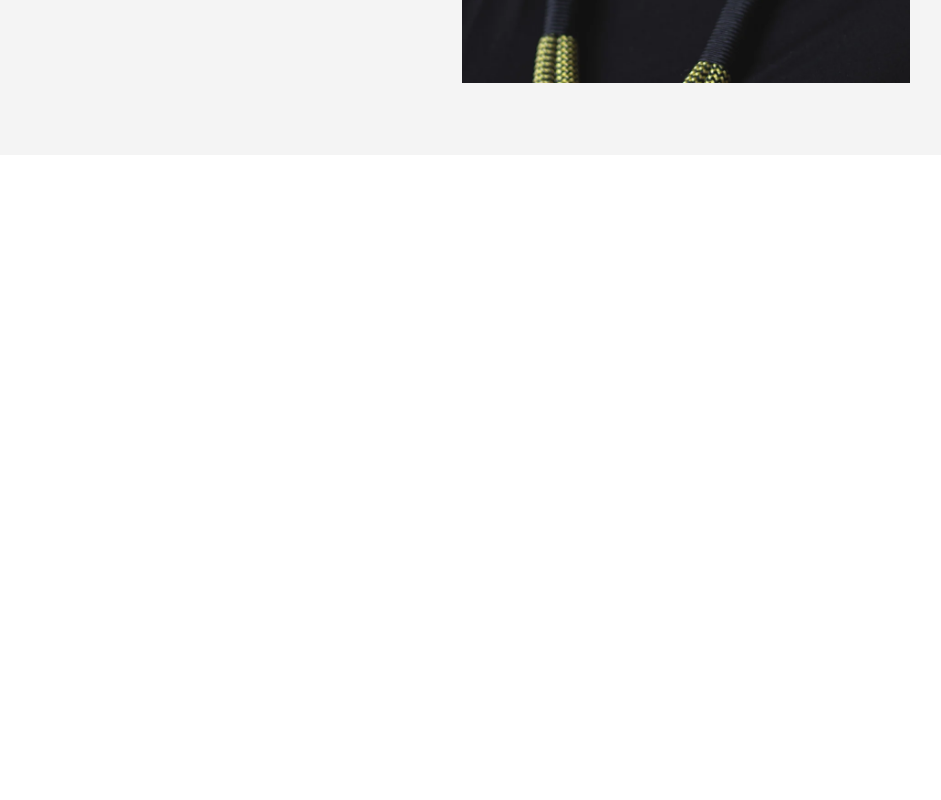
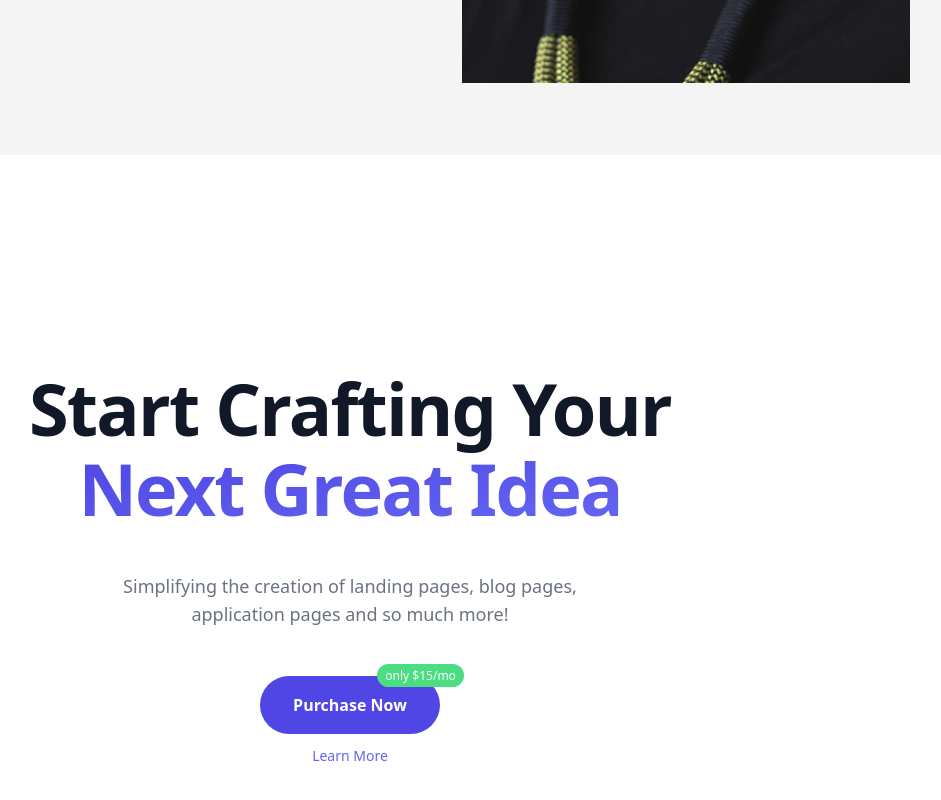
Before and after one commit to tcisse/next-blog, a Next.js app: page / in a window 1280 px wide. Shown: the part 721-1521 px from the top of the page, without its empty margins (290-1231 px from the left). Before the commit the page ends 964 px from the top, so only its background shows below. Built offline with nearby package versions, Linux system fonts and the light colour scheme.

Commit message:
- add second hero section

```diff
--- a/package.json
+++ b/package.json
@@ -13,7 +13,8 @@
     "eslint-config-next": "13.2.4",
     "next": "13.2.4",
     "react": "18.2.0",
-    "react-dom": "18.2.0"
+    "react-dom": "18.2.0",
+    "react-icons": "^4.8.0"
   },
   "devDependencies": {
     "autoprefixer": "^10.4.14",
--- a/src/pages/components/Hero.jsx
+++ b/src/pages/components/Hero.jsx
@@ -8,16 +8,47 @@ export default function Hero() {
       <div className="max-w-6xl flex flex-col mx-auto py-6 justify-between items-center md:items-center md:flex-row md:pt-16 md:pb-40 px-4">
         <div className="md:max-w-2xl">
           <p className="md:text-7xl text-3xl">
-            À la <span className="italic font-normal">recherche</span> d'un nouveau{" "}
-            <span className="font-bold">challenge.</span> Pour changer le{" "}
-            <span className="font-bold">monde</span> du
-             <span className="font-bold box-decoration-slice bg-[#f0ff00] ml-2">digital.</span>
+            À la <span className="italic font-normal">recherche</span> d'un
+            nouveau <span className="font-bold">challenge.</span> Pour changer
+            le <span className="font-bold">monde</span> du
+            <span className="font-bold box-decoration-slice bg-[#f0ff00] ml-2">
+              digital.
+            </span>
           </p>
         </div>
         <div>
           <Image src="/assets/hero_image.webp" width={500} height={70} alt="" />
         </div>
       </div>
+      <div className="container max-w-lg px-4 py-32 mx-auto mt-px text-left md:max-w-none md:text-center">
+        <h1 className="text-5xl font-extrabold leading-10 tracking-tight text-left text-gray-900 md:text-center sm:leading-none md:text-6xl lg:text-7xl">
+          <span class="inline md:block">Start Crafting Your</span>{" "}
+          <span class="relative mt-2 text-transparent bg-clip-text bg-gradient-to-br from-indigo-600 to-indigo-500 md:inline-block">
+            Next Great Idea
+          </span>
+        </h1>
+        <div className="mx-auto mt-5 text-gray-500 md:mt-12 md:max-w-lg md:text-center lg:text-lg">
+          Simplifying the creation of landing pages, blog pages, application
+          pages and so much more!
+        </div>
+        <div className="flex flex-col items-center mt-12 text-center">
+          <span className="relative inline-flex w-full md:w-auto">
+            <a
+              href="#_"
+              type="button"
+              className="inline-flex items-center justify-center w-full px-8 py-4 text-base font-bold leading-6 text-white bg-indigo-600 border border-transparent rounded-full md:w-auto hover:bg-indigo-500 focus:outline-none focus:ring-2 focus:ring-offset-2 focus:ring-indigo-600"
+            >
+              Purchase Now
+            </a>
+            <span className="absolute top-0 right-0 px-2 py-1 -mt-3 -mr-6 text-xs font-medium leading-tight text-white bg-green-400 rounded-full">
+              only $15/mo
+            </span>
+          </span>
+          <a href="#_" className="mt-3 text-sm text-indigo-500">
+            Learn More
+          </a>
+        </div>
+      </div>
     </div>
   );
 }
```
Also changed, not shown: 1 other file (tests, documents, lock files or other folders).
